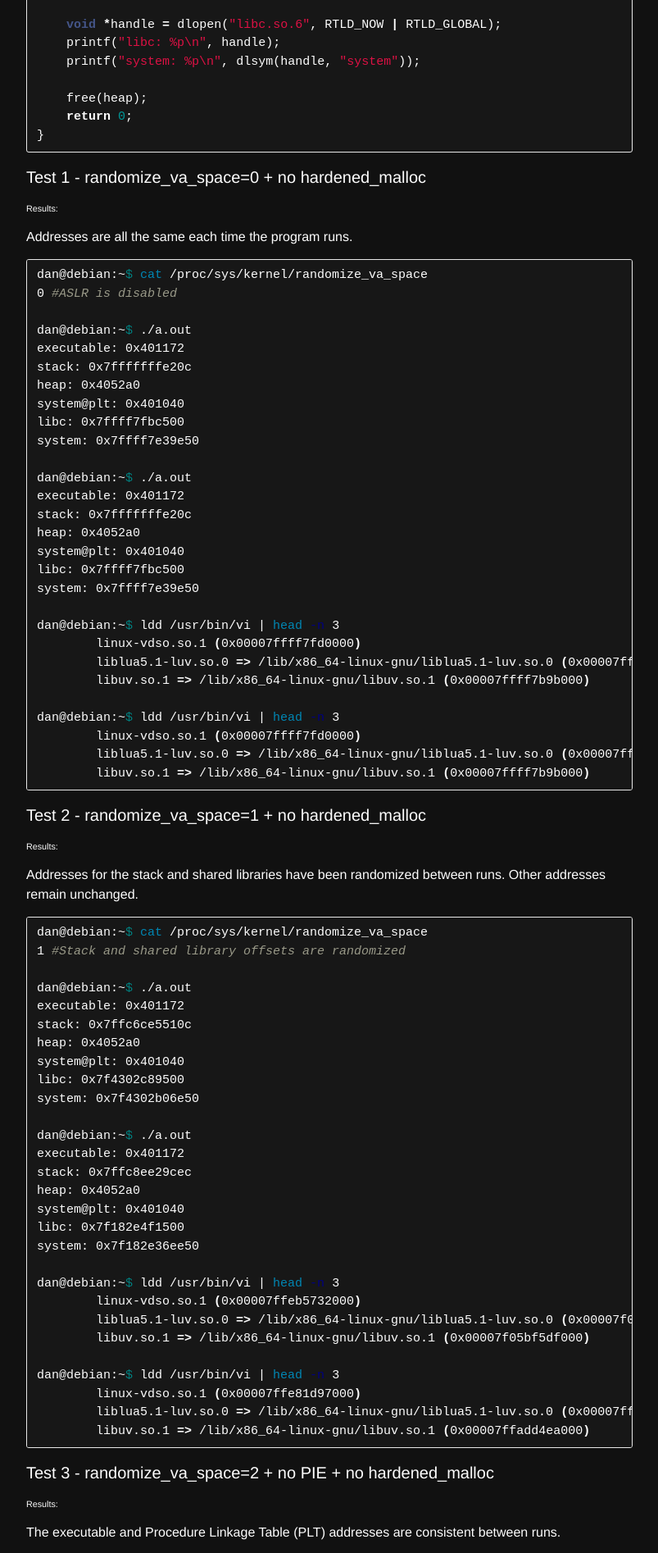
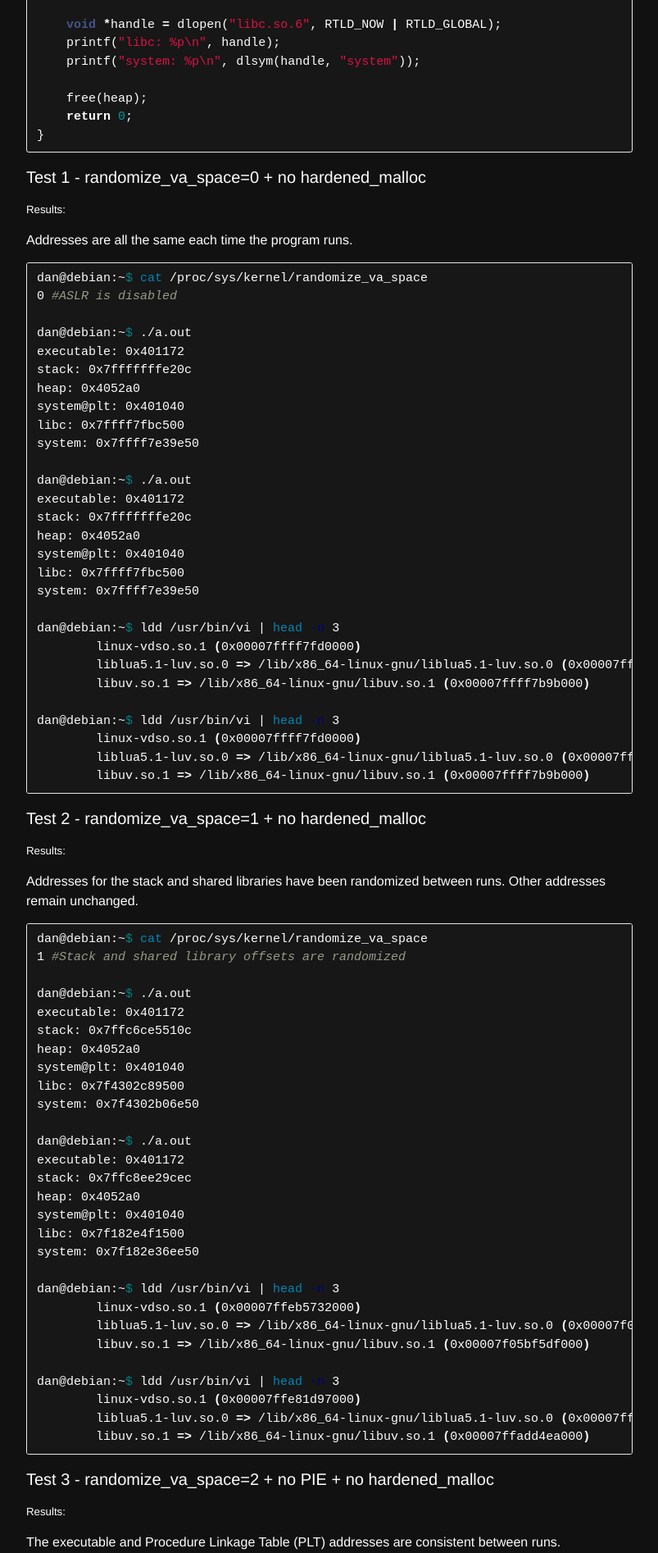
Before and after one commit to dan-kir/dan-kir.github.io, a Jekyll site: the page built from _posts/2022/2022-05-22-Experimenting-with-Hardened_malloc.md, in a window 1280 px wide. Shown: the part 1259-3153 px from the top of the page at 82% size, without its empty margins (238-1041 px from the left). Built offline with Jekyll 4.4.1, drawn with Linux system fonts in a browser that asks for light colours; nearby versions of some CDN libraries; comment, search, counter and statistics services are not loaded.

````diff
--- a/_posts/2022/2022-05-22-Experimenting-with-Hardened_malloc.md
+++ b/_posts/2022/2022-05-22-Experimenting-with-Hardened_malloc.md
@@ -72,7 +72,7 @@ int main()
 
 #### Test 1 - randomize_va_space=0 + no hardened_malloc
 
-###### Results:
+##### Results:
 Addresses are all the same each time the program runs.
 
 ```bash
@@ -108,7 +108,7 @@ dan@debian:~$ ldd /usr/bin/vi | head -n 3
 
 #### Test 2 - randomize_va_space=1 + no hardened_malloc
 
-###### Results:
+##### Results:
 Addresses for the stack and shared libraries have been randomized between runs. Other addresses remain unchanged.
 
 ```bash
@@ -144,7 +144,7 @@ dan@debian:~$ ldd /usr/bin/vi | head -n 3
 
 #### Test 3 - randomize_va_space=2 + no PIE + no hardened_malloc
 
-###### Results:
+##### Results:
 The executable and Procedure Linkage Table (PLT) addresses are consistent between runs.
 
 ```bash
@@ -180,7 +180,7 @@ dan@debian:~$ ldd /usr/bin/vi | head -n 3
 
 #### Test 4 - randomize_va_space=2 + fPIE + no hardened_malloc
 
-###### Results:
+##### Results:
 All addresses have been randomized
 
 No guards or padding in heap.
@@ -224,7 +224,7 @@ dan@debian:~$ sudo pmap 18276 | tail -n 1
 
 #### Test 5 - randomize_va_space=2 + hardened_malloc (default)
 
-###### Results:
+##### Results:
 The executable and PLT addresses are the same
 
 Guards, padding and additional randomization in heap.
@@ -252,7 +252,7 @@ system: 0x7f96fc76be50
 
 #### Test 6 - randomize_va_space=2 + fPIE + hardened_malloc (default)
 
-###### Results:
+##### Results:
 All addresses randomized
 
 Guards, padding and additional randomization in heap.
````
